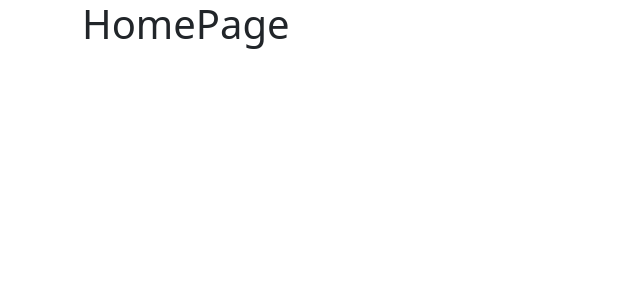
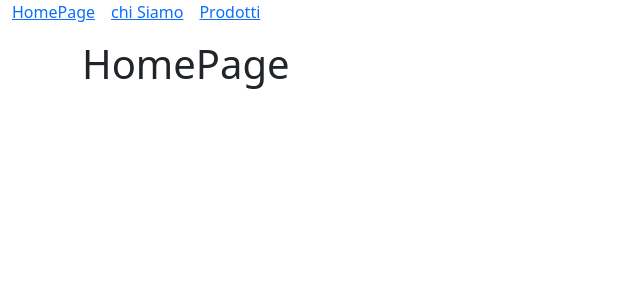
Before and after one commit to GennaroBuonomo/react-router, a React (Vite) app: page / in a window 1280 px wide. Shown: the top 300 px of the page, without its empty margins (0-640 px from the left). Built offline with nearby package versions, Linux system fonts and the light colour scheme.

Commit message:
correzzione Header e importazione del navlink

```diff
--- a/src/App.jsx
+++ b/src/App.jsx
@@ -1,4 +1,4 @@
-import { BrowserRouter, Routes, Route } from "react-router-dom";
+import { BrowserRouter, Routes, Route } from 'react-router-dom';
 import HomePage from "./pages/HomePage";
 import AboutUs from "./pages/AboutUs";
 import ProductsPage from "./pages/ProductsPage";
--- a/src/components/Header.jsx
+++ b/src/components/Header.jsx
@@ -1,4 +1,5 @@
 import React from 'react'
+import { NavLink } from 'react-router-dom'
 
 const Header = () => {
   return (
@@ -8,13 +9,13 @@ const Header = () => {
         <div className="col-12">
           <ul className="list-unstyled d-flex">
             <li className="me-3">
-              <a>HomePage</a>
+              <NavLink to="/">HomePage</NavLink>
             </li>
              <li className="me-3">
-              <a>chi Siamo</a>
+              <NavLink to="/about-us">chi Siamo</NavLink>
             </li>
              <li className="me-3">
-              <a>Prodotti</a>
+              <NavLink to="/producspage">Prodotti</NavLink>
             </li>
           </ul>
         </div>
--- a/src/pages/AboutUs.jsx
+++ b/src/pages/AboutUs.jsx
@@ -4,7 +4,7 @@ import Header from '../components/Header';
 const AboutUs = () => {
   return (
     <>
-    <header />
+    <Header />
      <div className="container">
        <div className="row">
          <div className="col-12">
--- a/src/pages/HomePage.jsx
+++ b/src/pages/HomePage.jsx
@@ -4,7 +4,7 @@ import Header from '../components/Header';
 const HomePage = () => {
   return (
     <>
-     <header />
+     <Header />
      <div className="container">
        <div className="row">
          <div className="col-12">
--- a/src/pages/ProductsPage.jsx
+++ b/src/pages/ProductsPage.jsx
@@ -14,7 +14,7 @@ const ProductsPage = () => {
 
   return (
     <>
-    <header />
+    <Header />
     <div className="container py-4">
        <div className="row g-4">
          <div className="col-12">
```
